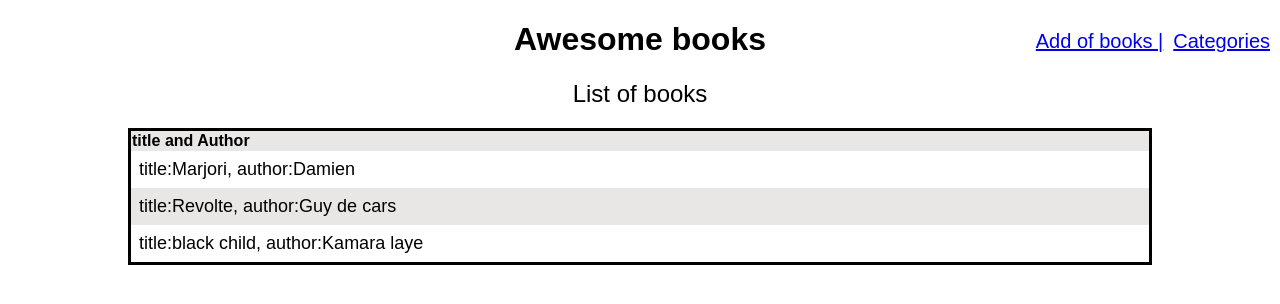
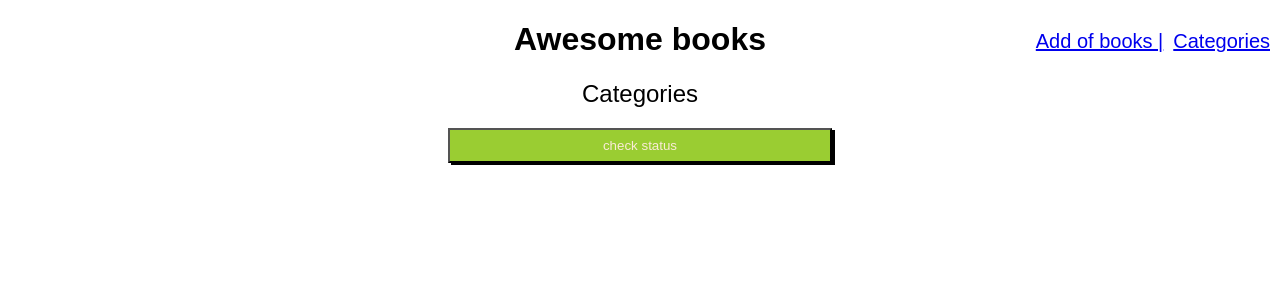
Before and after one commit to francksefu/books-react-reducs, a React (Create React App) app: page /categories in a window 1280 px wide. Shown: the top 304 px of the page. Built offline with nearby package versions, Linux system fonts and the light colour scheme.

Commit message:
fix error

```diff
--- a/src/App.css
+++ b/src/App.css
@@ -100,3 +100,8 @@ form {
   margin-left: 40%;
   margin-right: 20%;
 }
+
+button.categorie {
+  width: 30%;
+  margin-left: 35%;
+}
--- a/src/App.js
+++ b/src/App.js
@@ -2,8 +2,9 @@ import {
   BrowserRouter, Routes, Route, Link,
 } from 'react-router-dom';
 import './App.css';
-import BookList from './components/BookList';
+
 import BookForm from './components/BookForm';
+import Categories from './components/Categories';
 
 function App() {
   return (
@@ -23,7 +24,7 @@ function App() {
         </nav>
         <Routes>
           <Route path="/" element={<BookForm />} />
-          <Route path="/categories" element={<BookList />} />
+          <Route path="/categories" element={<Categories />} />
         </Routes>
       </BrowserRouter>
     </>
--- a/src/components/BookForm.js
+++ b/src/components/BookForm.js
@@ -1,6 +1,41 @@
+import { PropTypes } from 'prop-types';
+
+function Books({ title, author }) {
+  return (
+    <tr>
+      <td>
+        title:
+        { title }
+        , author:
+        { author }
+      </td>
+    </tr>
+  );
+}
+
+Books.propTypes = {
+  title: PropTypes.string.isRequired,
+  author: PropTypes.string.isRequired,
+};
+
 function BookForm() {
+  const books = [
+    { title: 'Marjori', author: 'Damien', id: 0 },
+    { title: 'Revolte', author: 'Guy de cars', id: 1 },
+    { title: 'black child', author: 'Kamara laye', id: 2 },
+  ];
+
   return (
     <>
+      <div>
+        <h2>List of books</h2>
+        <table>
+          <tr>
+            <th>title and Author</th>
+          </tr>
+          {books.map((book) => <Books key={book.id} title={book.title} author={book.author} />)}
+        </table>
+      </div>
       <h2>Add Books</h2>
       <form>
         <input type="text" placeholder="Enter your title:" />
--- a/src/components/BookList.js
+++ /dev/null
@@ -1,40 +0,0 @@
-import { PropTypes } from 'prop-types';
-
-function Books({ title, author }) {
-  return (
-    <tr>
-      <td>
-        title:
-        { title }
-        , author:
-        { author }
-      </td>
-    </tr>
-  );
-}
-
-Books.propTypes = {
-  title: PropTypes.string.isRequired,
-  author: PropTypes.string.isRequired,
-};
-
-function BookList() {
-  const books = [
-    { title: 'Marjori', author: 'Damien', id: 0 },
-    { title: 'Revolte', author: 'Guy de cars', id: 1 },
-    { title: 'black child', author: 'Kamara laye', id: 2 },
-  ];
-  return (
-    <div>
-      <h2>List of books</h2>
-      <table>
-        <tr>
-          <th>title and Author</th>
-        </tr>
-        {books.map((book) => <Books key={book.id} title={book.title} author={book.author} />)}
-      </table>
-    </div>
-  );
-}
-
-export default BookList;
--- /dev/null
+++ b/src/components/Categories.js
@@ -0,0 +1,12 @@
+import React from 'react';
+
+function Categories() {
+  return (
+    <>
+      <h2>Categories</h2>
+      <button type="button" className="categorie">check status</button>
+    </>
+  );
+}
+
+export default Categories;
```
